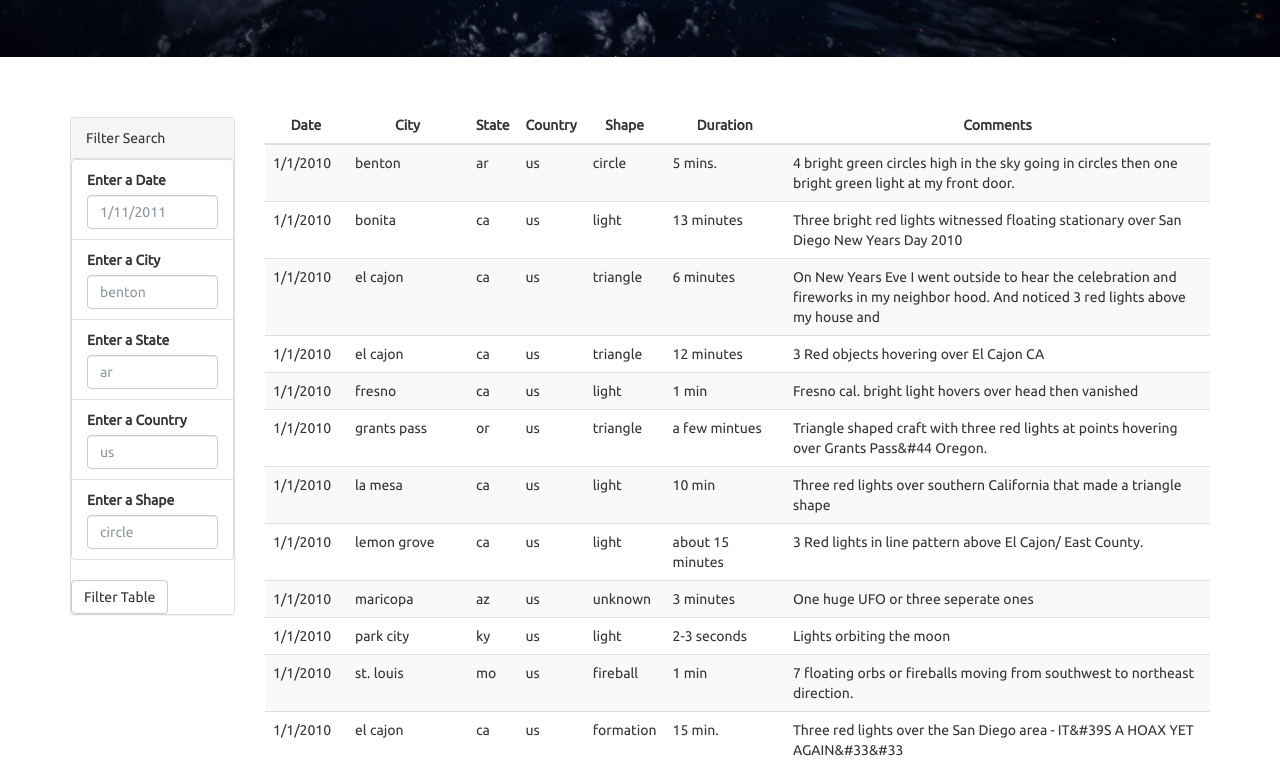
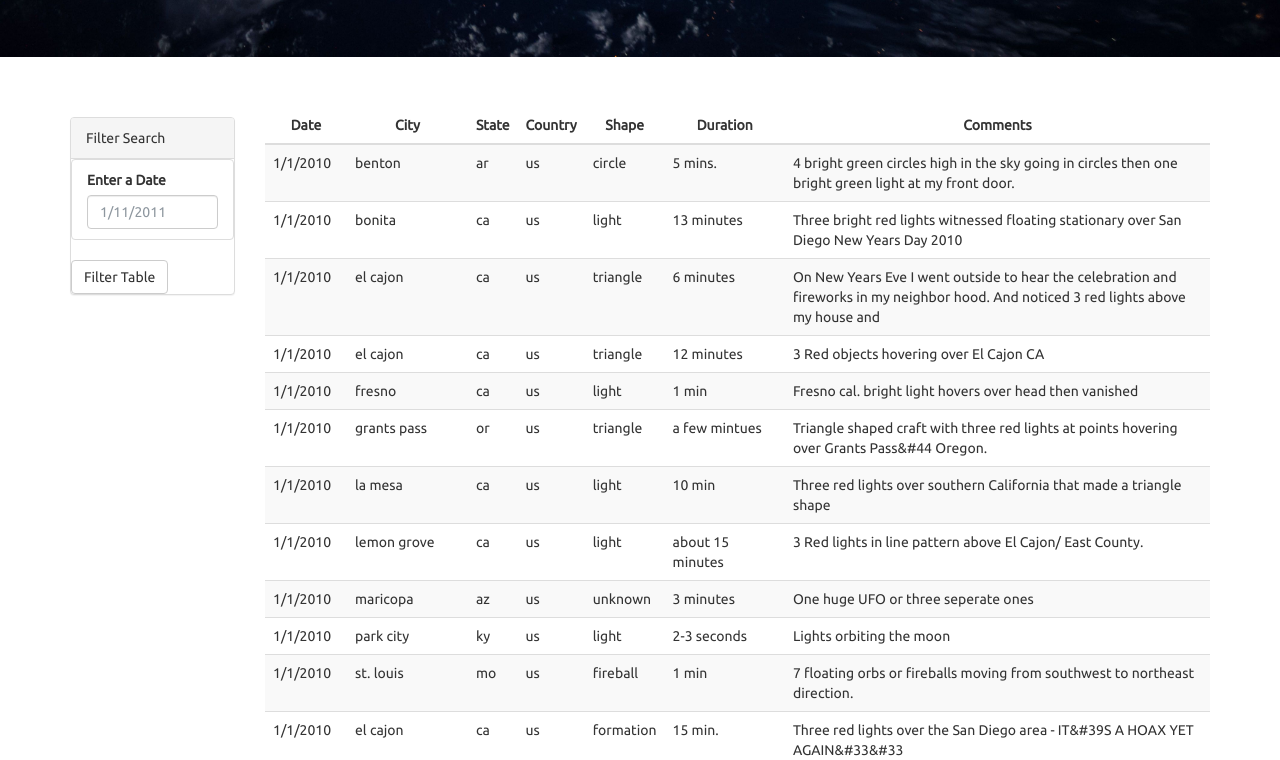
Before and after one commit to priyamittal96/javascript-challenge, a plain HTML site: page UFO-level-1/index.html in a window 1280 px wide. Shown: the part 555-1315 px from the top of the page. Drawn offline with nearby package versions, Linux system fonts and the light colour scheme.

Commit message:
Updating html in Level 1

```diff
--- a/UFO-level-1/index.html
+++ b/UFO-level-1/index.html
@@ -39,23 +39,6 @@
                         <label for="date">Enter a Date</label>
                         <input class="form-control" id="datetime" type="text" placeholder="1/11/2011">
                       </li>
-                      <li class="filter list-group-item">
-                        <label for="city">Enter a City</label>
-                        <input class="form-control" id="city" type="text" placeholder="benton">
-                      </li>
-                      <li class="filter list-group-item">
-                        <label for="state">Enter a State</label>
-                        <input class="form-control" id="state" type="text" placeholder="ar">
-                      </li>
-                      <li class="filter list-group-item">
-                        <label for="country">Enter a Country</label>
-                        <input class="form-control" id="country" type="text" placeholder="us">
-                      </li>
-                      <li class="filter list-group-item">
-                        <label for="shape">Enter a Shape</label>
-                        <input class="form-control" id="shape" type="text" placeholder="circle">
-                      </li>
-
                     </ul>
                   </div>
                   <button id="filter-btn" type="button" class="btn btn-default">Filter Table</button>
```
